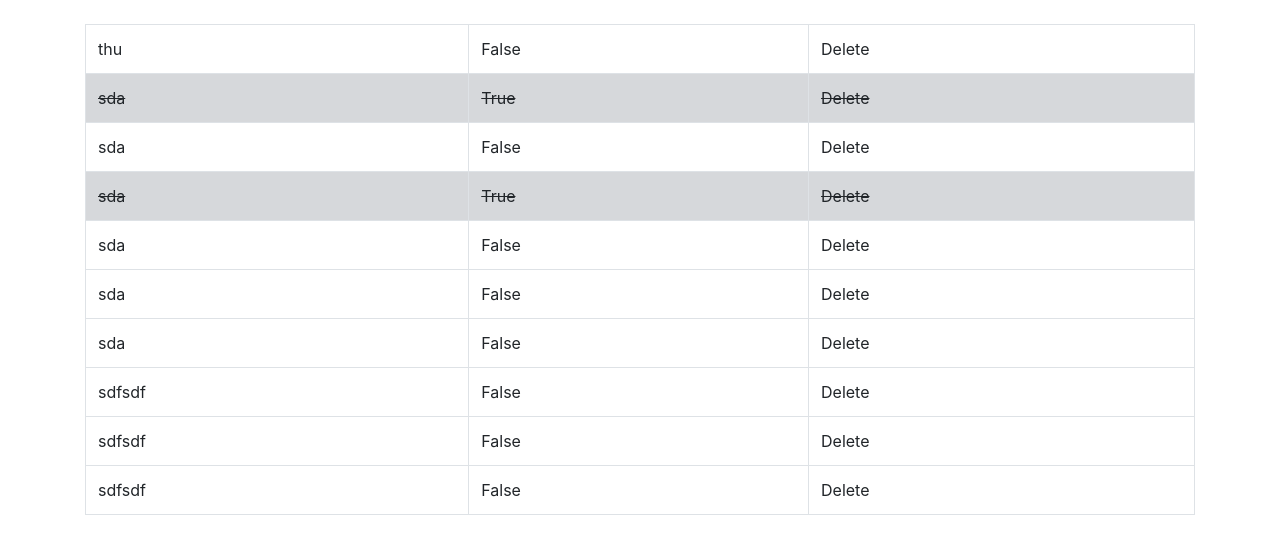
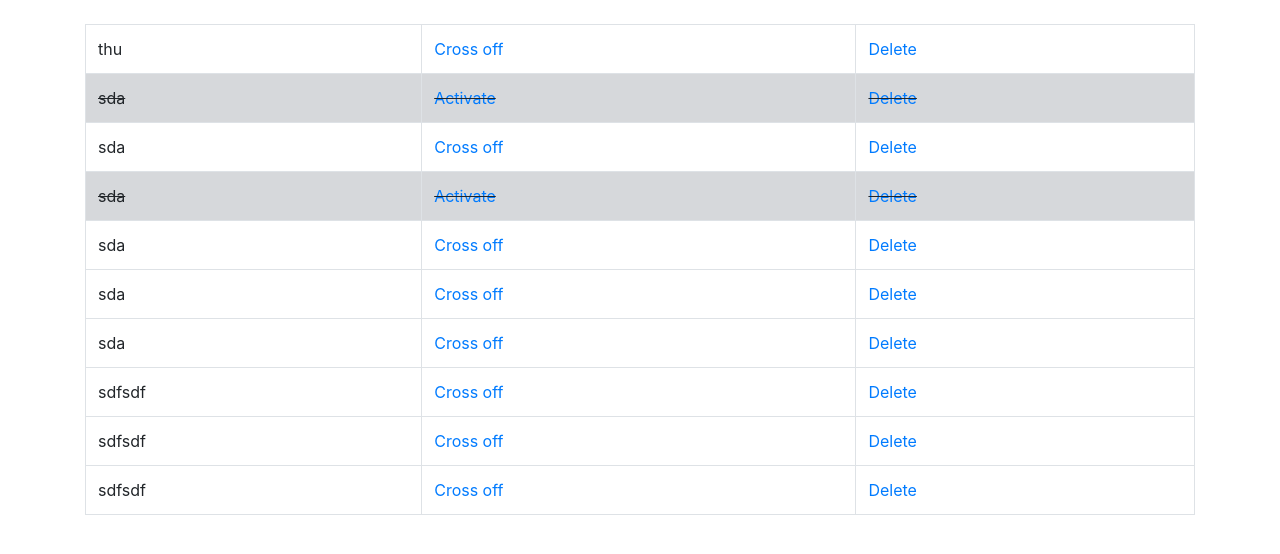
Before and after one commit to pavlicic1marko/Todo-app, a Django app: page / in a window 1280 px wide. Shown: the part 56-610 px from the top of the page. Run offline with Django 5.2, Linux system fonts and the light colour scheme; data comes from the database, SQL or seed files in the repository; both versions use the stored data as it was after the commit; some libraries are stand-ins or nearby versions.

Commit message:
change completed status of todo from FE

```diff
--- a/webapp/todo/templates/home.html
+++ b/webapp/todo/templates/home.html
@@ -24,14 +24,14 @@
             {% if object.completed %}
                 <tr class="table-secondary striker">
                     <td>{{object.item}}</td>
-                    <td>{{object.completed}}</td>
-                    <td>Delete</td>
+                    <td><a href="{% url 'cross_on' object.id %}">Activate</a></td>
+                    <td><a href="{% url 'delete' object.id %}">Delete</a></td>
                 </tr>
             {% else %}
                 <tr>
                     <td>{{object.item}}</td>
-                    <td>{{object.completed}}</td>
-                    <td>Delete</td>
+                    <td><a href="{% url 'cross_off' object.id %}">Cross off</a></td>
+                    <td><a href="{% url 'delete' object.id %}">Delete</a></td>
                 </tr>
             {% endif %}
         {% endfor %}
--- a/webapp/todo/urls.py
+++ b/webapp/todo/urls.py
@@ -5,4 +5,8 @@ from . import views
 urlpatterns = [
     path('', views.home, name='home'),
     path('about', views.about, name='about'),
+    path('delete/<list_id>', views.delete, name='delete'),
+    path('cross_off/<list_id>', views.cross_off, name='cross_off'),
+    path('cross_on/<list_id>', views.cross_on, name='cross_on'),
+
 ]
--- a/webapp/todo/views.py
+++ b/webapp/todo/views.py
@@ -1,7 +1,8 @@
-from django.shortcuts import render
+from django.shortcuts import render, redirect
 from .models import List
 from .forms import ListForm
 from django.contrib import messages
+from django.http import HttpResponseRedirect
 
 
 def home(request):
@@ -23,3 +24,23 @@ def home(request):
 def about(request):
     context = {"fname": "Jhon", "lname": "Jhonson"}
     return render(request, 'about.html', context)
+
+def delete(request, list_id):
+    item = List.objects.get(pk=list_id)
+    item.delete()
+    messages.success(request, ('Item was deleted'))
+    return redirect('home')
+
+def cross_off(request, list_id):
+    item = List.objects.get(pk=list_id)
+    item.completed = True
+    item.save()
+    messages.success(request, ('Item status changed'))
+    return redirect('home')
+
+def cross_on(request, list_id):
+    item = List.objects.get(pk=list_id)
+    item.completed = False
+    item.save()
+    messages.success(request, ('Item status changed'))
+    return redirect('home')
```
Also changed, not shown: webapp/db.sqlite3.
